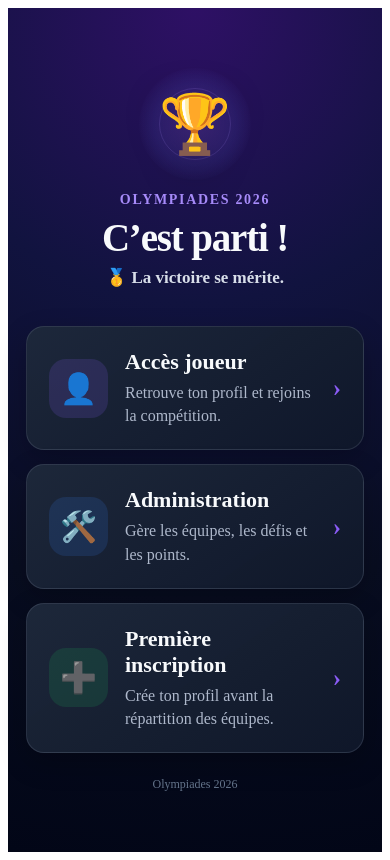
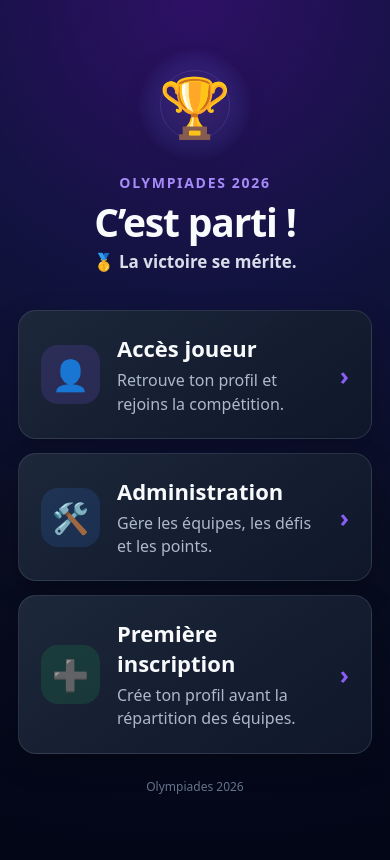
Before and after one commit to clemolympus/olympiades-2026, a React (Vite) app: page / in a window 390 px wide. Built offline with nearby package versions, Linux system fonts and the light colour scheme.

Commit message:
Correction mobile et actualisation Vercel

```diff
--- a/src/styles/global.css
+++ b/src/styles/global.css
@@ -0,0 +1,89 @@
+:root {
+  font-family: system-ui, -apple-system, BlinkMacSystemFont, "Segoe UI",
+    Roboto, Arial, sans-serif;
+  font-synthesis: none;
+  text-rendering: optimizeLegibility;
+  -webkit-font-smoothing: antialiased;
+  -moz-osx-font-smoothing: grayscale;
+
+  color: #f8fafc;
+  background: #020617;
+}
+
+html,
+body,
+#root {
+  width: 100%;
+  min-width: 320px;
+  min-height: 100%;
+  margin: 0;
+  padding: 0;
+  background: #020617;
+}
+
+body {
+  min-height: 100vh;
+  min-height: 100svh;
+  overflow-x: hidden;
+}
+
+#root {
+  min-height: 100vh;
+  min-height: 100svh;
+}
+
+*,
+*::before,
+*::after {
+  box-sizing: border-box;
+}
+
+img,
+svg,
+video,
+canvas {
+  display: block;
+  max-width: 100%;
+}
+
+button,
+input,
+select,
+textarea {
+  max-width: 100%;
+  font: inherit;
+}
+
+button {
+  touch-action: manipulation;
+}
+
+h1,
+h2,
+h3,
+p {
+  overflow-wrap: anywhere;
+}
+
+h1,
+h2,
+h3 {
+  color: inherit;
+}
+
+a {
+  color: inherit;
+}
+
+@media (max-width: 600px) {
+  html {
+    font-size: 16px;
+  }
+
+  button,
+  input,
+  select,
+  textarea {
+    font-size: 16px;
+  }
+}
```
Also changed, not shown: vercel.json (added).
